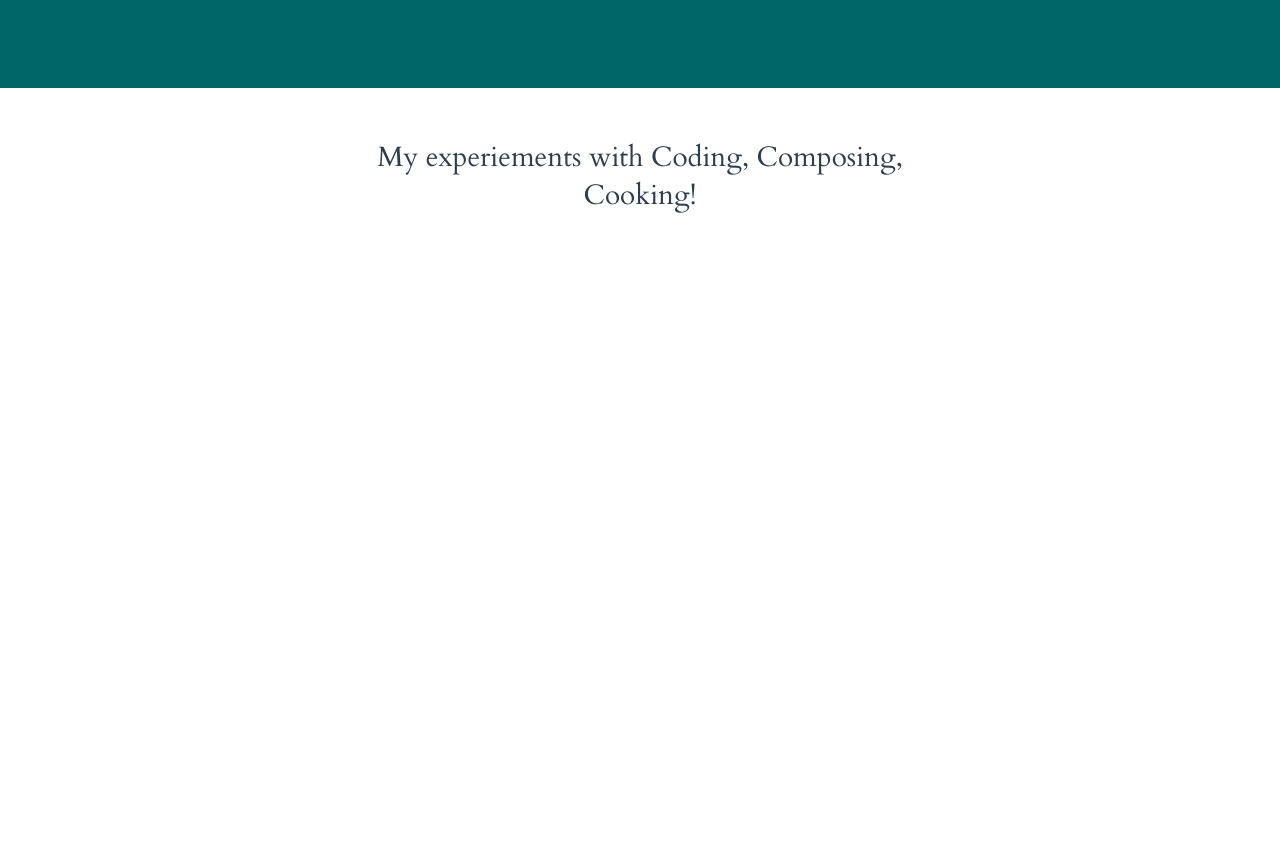
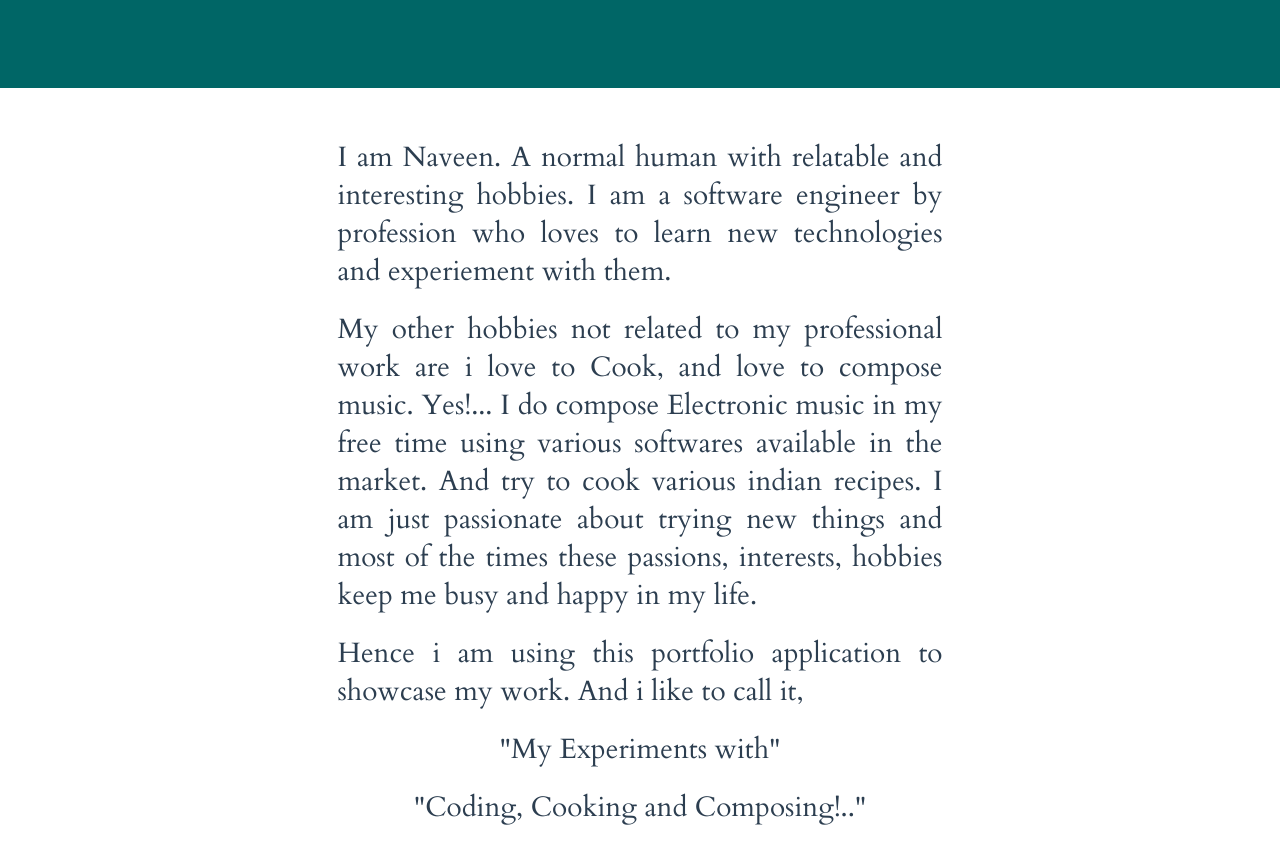
Before and after one commit to pasanaveen/my-portfolio, a React app: page index.html in a window 1280 px wide. Shown: the part 2020-2884 px from the top of the page. Before the commit the page ends 2768 px from the top, so only its background shows below. Built offline with nearby package versions, Linux system fonts and the light colour scheme.

Commit message:
added text to about me section

```diff
--- a/index.html
+++ b/index.html
@@ -80,9 +80,28 @@
     </section>
 
     <section class="section section--alignCentered section--description">
-      <p class="color--darkgrey section__description">
-        My experiements with Coding, Composing, Cooking!
-      </p>
+      <p align = "justify" class="color--darkgrey section__description">
+        I am Naveen. A normal human with relatable and interesting hobbies.
+        I am a software engineer by profession who loves to learn new technologies and
+        experiement with them.</p>
+
+        <p align = "justify" class="color--darkgrey section__description">
+        My other hobbies not related to my professional work are i love to Cook, and
+        love to compose music.
+        Yes!... I do compose Electronic music in my free time
+        using various softwares available in the market.
+        And try to cook various indian
+        recipes. I am just passionate about trying new things and most of the times these
+        passions, interests, hobbies keep me busy and happy in my life. </p>
+
+        <p align = "justify" class="color--darkgrey section__description">
+        Hence i am using this portfolio application to showcase my work.
+        And i like to call it,</br>
+
+        <p align = "center" class="color--darkgrey section__description">
+        "My Experiments with" </br> </p>
+        <p align = "center" class="color--darkgrey section__description">
+        "Coding, Cooking and Composing!.."</p>
 
 
 <script type="text/javascript" src="dist/bundle.js">
```
